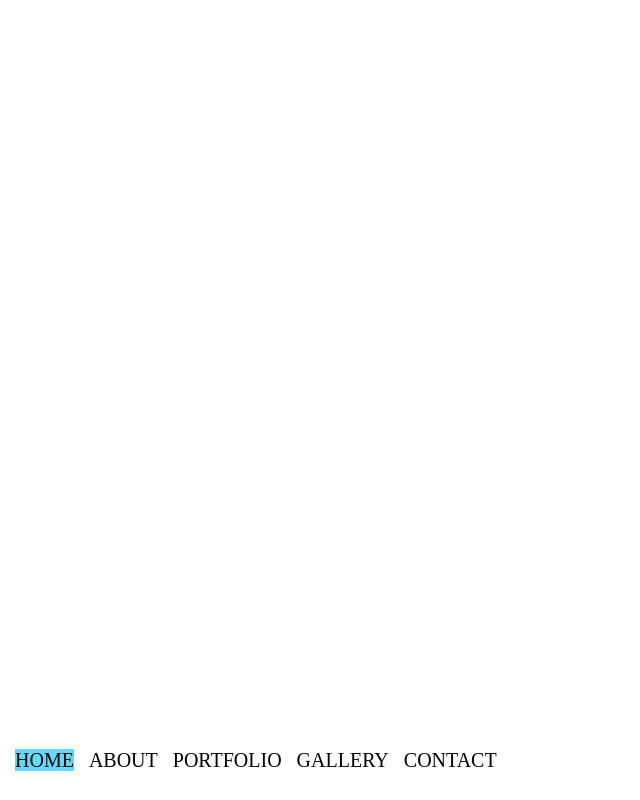
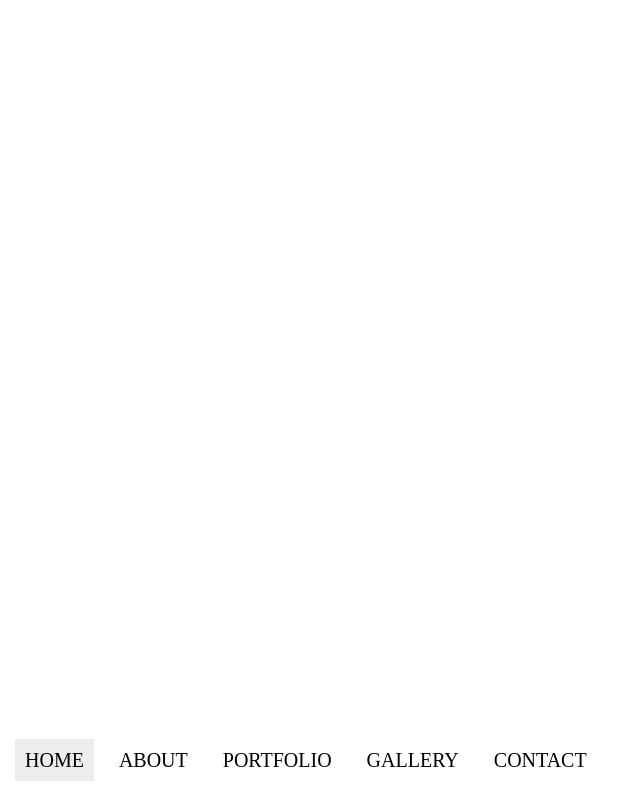
Before and after one commit to anushanarayan2911/portfolio-website, a React (Create React App) app: page / in a window 1280 px wide. In both pictures the pointer is over the link "HOME". Shown: the whole page, without its empty margins (0-640 px from the left). Built offline with nearby package versions, Linux system fonts and the light colour scheme; a web font is replaced by a local one.

Commit message:
Change hover colour of menu items

```diff
--- a/src/App.css
+++ b/src/App.css
@@ -65,6 +65,7 @@
   color: black;
   font-size: 2.5vh;
   margin-left: 15px;
+  padding: 10px;
 }
 
 .Navbar .leftSide button{
@@ -75,7 +76,7 @@
 }
 
 .Navbar .leftSide .links a:hover{
-  background-color: #61dafb;
+  background-color: rgb(220, 220, 220, 0.5);
 }
 
 .Navbar .leftSide #hidden {
```
